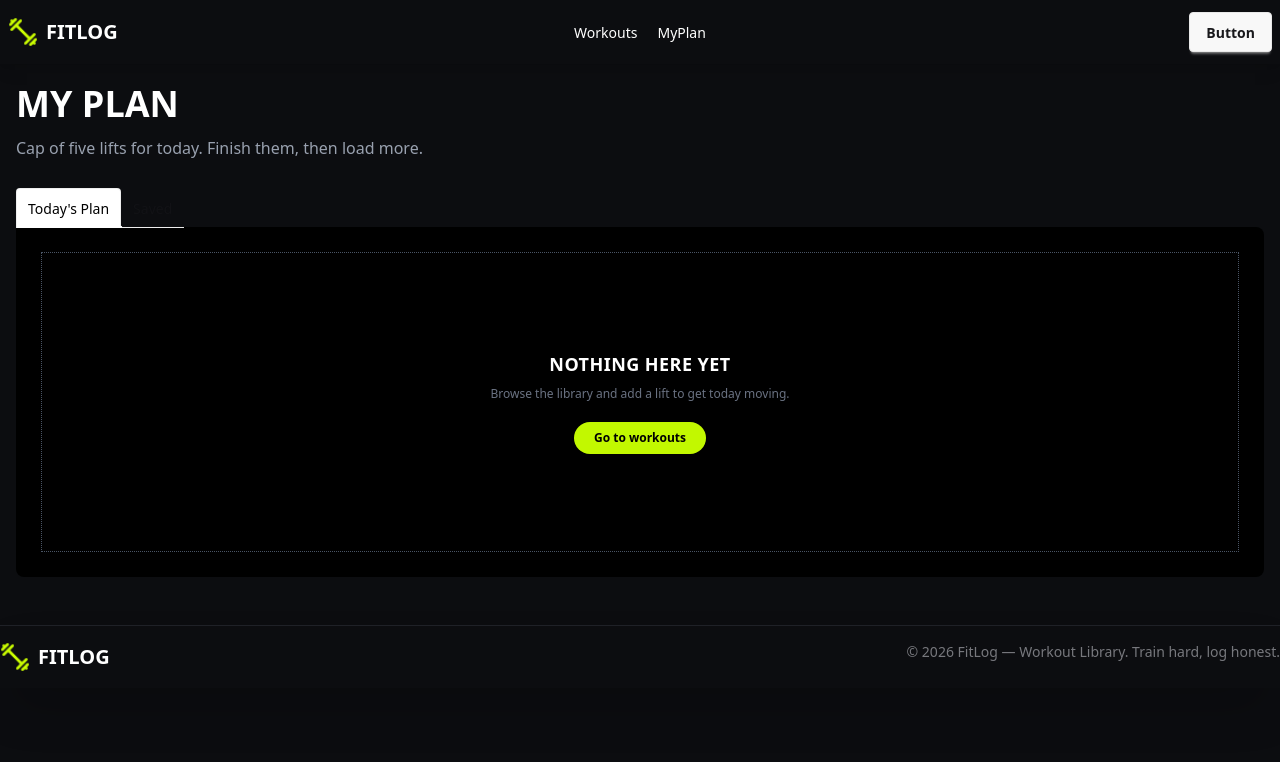
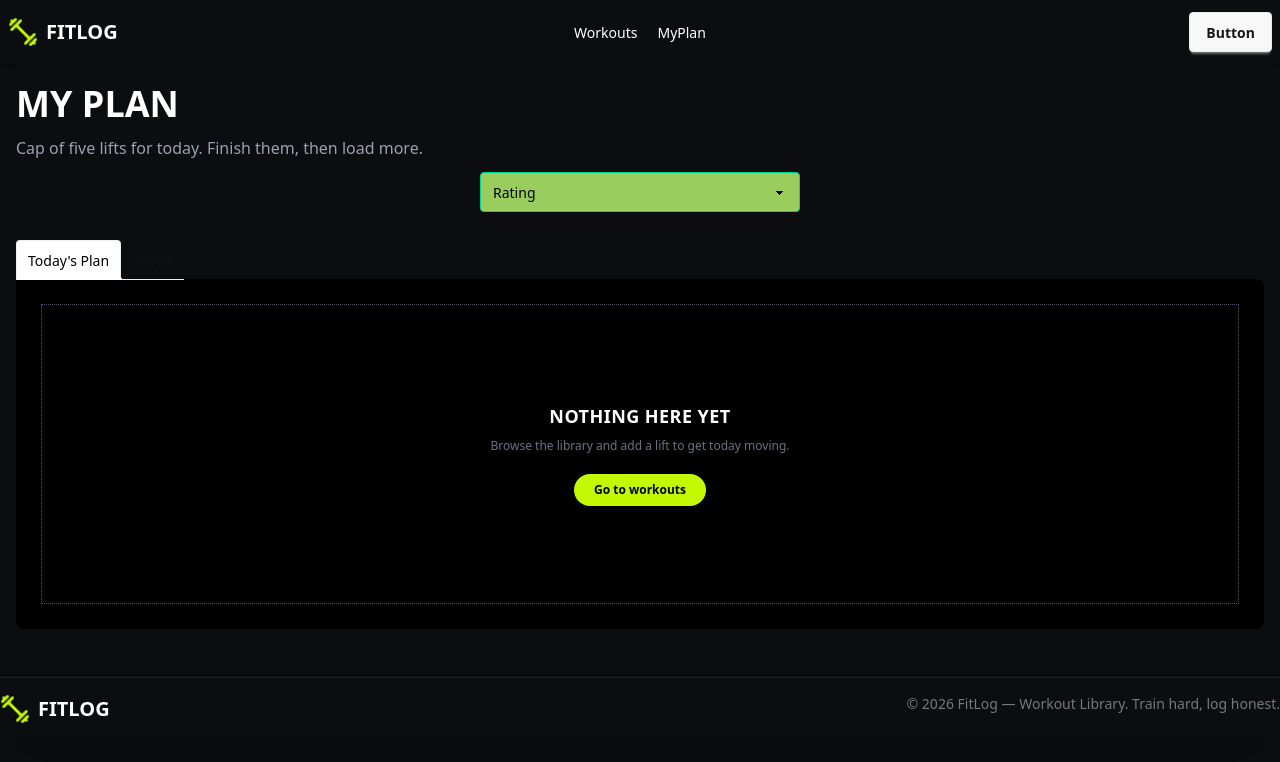
Before and after one commit to RSB-Rimon/FootLog-A-6-B14, a Next.js app: page /my-plan in a window 1280 px wide. Shown: the top 762 px of the page. Built offline with nearby package versions, Linux system fonts and the light colour scheme.

Commit message:
sort by function add to project

```diff
--- a/src/app/my-plan/page.tsx
+++ b/src/app/my-plan/page.tsx
@@ -3,7 +3,7 @@
 import WorkoutCard from "@/components/WorkoutsCard";
 import { WorkOutContext } from "@/context/WorkOutContext";
 import { IWorkout } from "@/types/types";
-import React, { useContext } from "react";
+import React, { useContext, useState } from "react";
 import Link from "next/link";
 import MyPlanPagesCard from "@/components/MyPlanPagesCard";
 // interface IWorkOutContext {
@@ -13,6 +13,9 @@ import MyPlanPagesCard from "@/components/MyPlanPagesCard";
 
 const TodayPlanPage = () => {
   const { todayPlan, saveWorkOut } = useContext(WorkOutContext);
+  const [sortBy, setSortBy] = useState<"rating" | "duration" |"calories" >("rating")
+
+  console.log(sortBy , "short by okol ta ")
 
   return (
     <div className="container mx-auto text-white px-4 m-5">
@@ -21,6 +24,21 @@ const TodayPlanPage = () => {
       <p className="my-3 text-gray-400">
         Cap of five lifts for today. Finish them, then load more.
       </p>
+      {/* this is Sorting section  */}
+
+    <div className="text-center">
+
+        <select
+        value={sortBy}
+        onChange={(e)=> setSortBy(e.target.value as "rating" |"duration" |"calories")}
+
+        defaultValue="sort by"  className="select select-success bg-[#99cd5e] text-black">
+        <option  disabled={true}>Sort by</option>
+        <option value={"rating"}>Rating</option>
+        <option value={"duration"}>Duration</option>
+        <option value={"calories"}>Calories</option>
+      </select>
+    </div>
 
       {/* tabs */}
       <div className="tabs tabs-lift text-black mt-7">
--- /dev/null
+++ b/src/app/workouts/Loading.tsx
@@ -0,0 +1,13 @@
+import React from 'react';
+
+const Loading = () => {
+    return (
+        <div>
+            <h1>
+                Data Loading.....
+  </h1>
+        </div>
+    );
+};
+
+export default Loading;
--- /dev/null
+++ b/src/app/workouts/[id]/DetalisLoading.tsx
@@ -0,0 +1,11 @@
+import React from 'react';
+
+const DetalisLoading = () => {
+    return (
+        <div>
+            Details Data Loading......
+        </div>
+    );
+};
+
+export default DetalisLoading;
```
